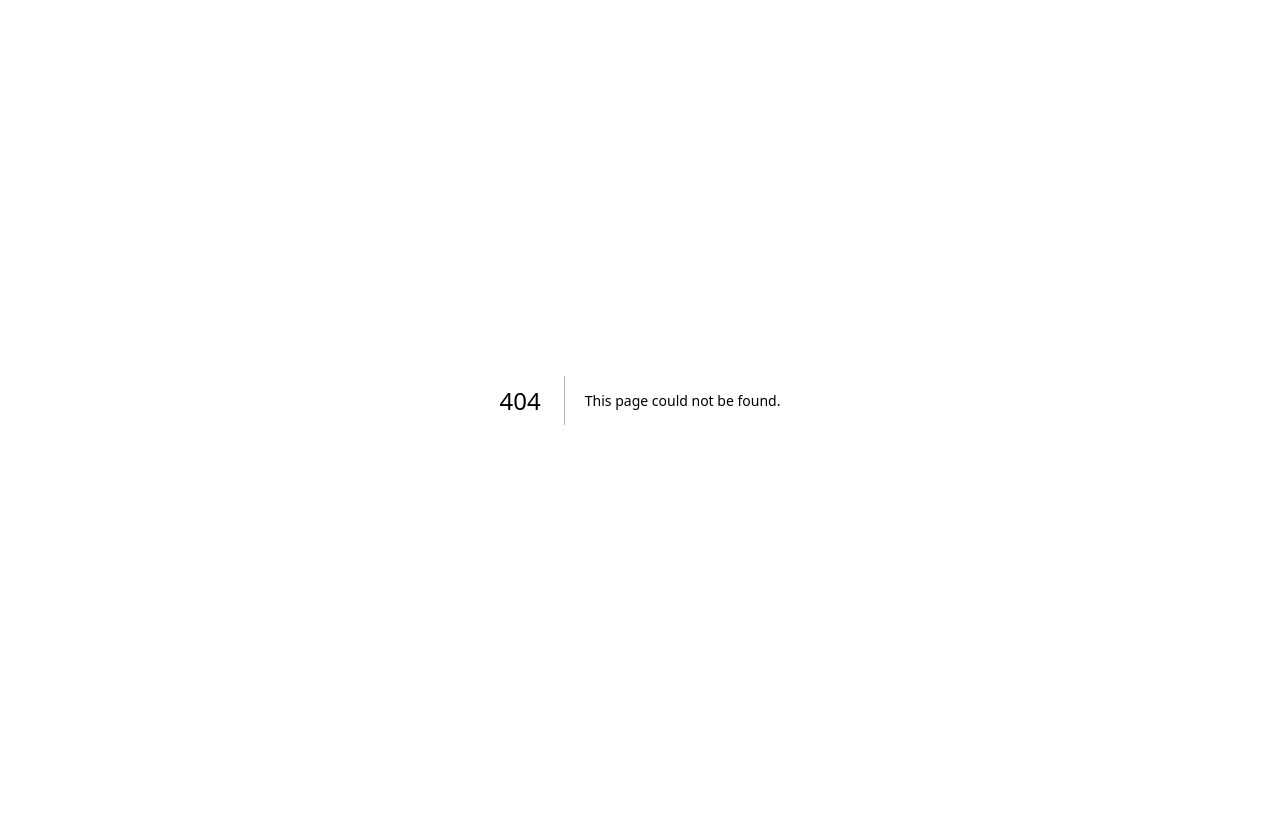
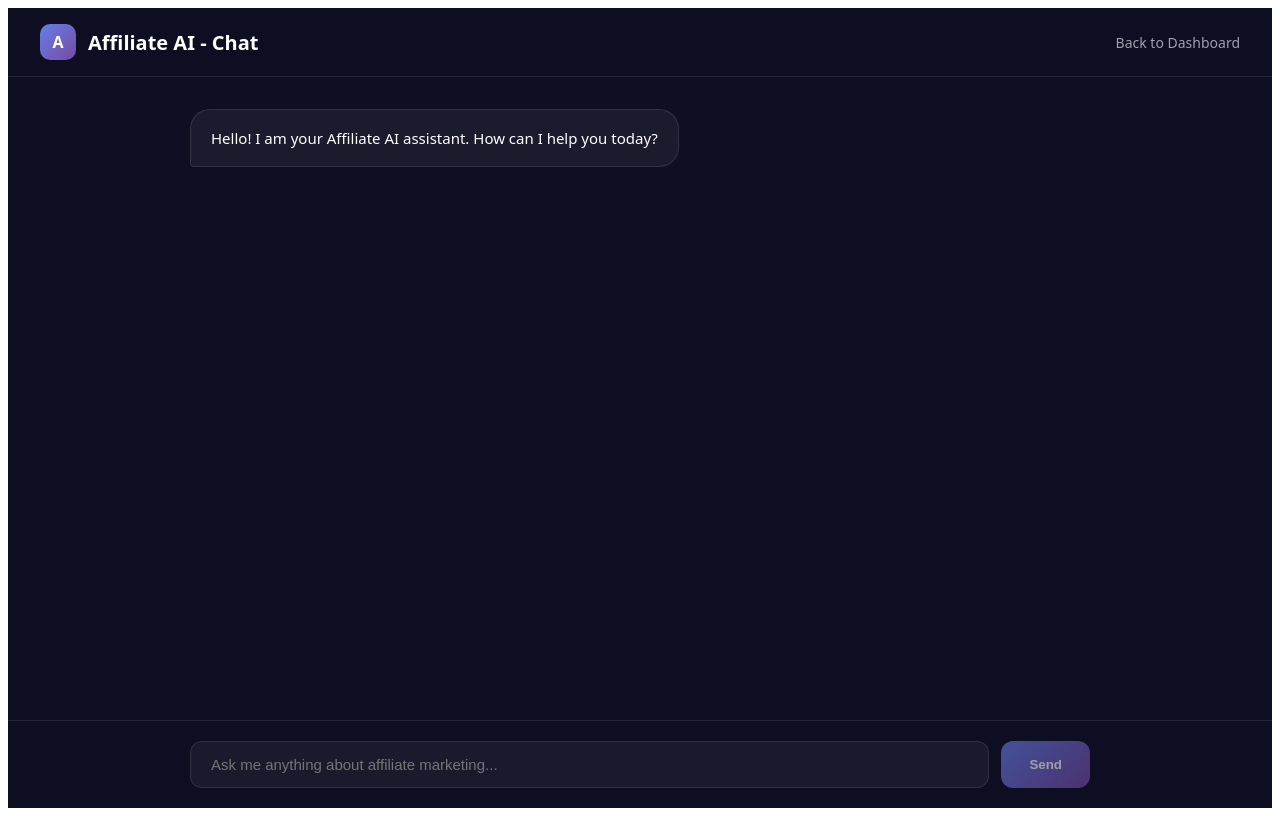
Before and after one commit to imegoodluck009-code/-affiliate-ai, a Next.js app: page /chat in a window 1280 px wide. Before the commit this address had no page. Built offline with nearby package versions, Linux system fonts and the light colour scheme.

Commit message:
Add AI chat page and API route

```diff
--- /dev/null
+++ b/app/api/chat/route.ts
@@ -0,0 +1,49 @@
+import { NextResponse } from 'next/server'
+
+export async function POST(request: Request) {
+  try {
+    const { message } = await request.json()
+
+    const response = await fetch('https://api.groq.com/openai/v1/chat/completions', {
+      method: 'POST',
+      headers: {
+        'Authorization': `Bearer ${process.env.GROQ_API_KEY}`,
+        'Content-Type': 'application/json'
+      },
+      body: JSON.stringify({
+        model: 'llama-3.3-70b-versatile',
+        messages: [
+          {
+            role: 'system',
+            content: 'You are an AI assistant for an affiliate marketing platform. Help users with content generation, product recommendations, and marketing strategies.'
+          },
+          {
+            role: 'user',
+            content: message
+          }
+        ],
+        temperature: 0.7,
+        max_tokens: 1024
+      })
+    })
+
+    const data = await response.json()
+
+    if (!response.ok) {
+      return NextResponse.json(
+        { error: data.error?.message || 'AI request failed' },
+        { status: 500 }
+      )
+    }
+
+    return NextResponse.json({
+      reply: data.choices[0].message.content
+    })
+  } catch (error) {
+    console.error('Chat API error:', error)
+    return NextResponse.json(
+      { error: 'Failed to get AI response' },
+      { status: 500 }
+    )
+  }
+}
--- /dev/null
+++ b/app/chat/layout.tsx
@@ -0,0 +1,7 @@
+export default function ChatLayout({
+  children,
+}: {
+  children: React.ReactNode
+}) {
+  return <>{children}</>
+}
--- /dev/null
+++ b/app/chat/page.tsx
@@ -0,0 +1,195 @@
+'use client'
+
+import { useState, useRef, useEffect } from 'react'
+
+interface Message {
+  role: 'user' | 'assistant'
+  content: string
+}
+
+export default function ChatPage() {
+  const [messages, setMessages] = useState<Message[]>([
+    {
+      role: 'assistant',
+      content: 'Hello! I am your Affiliate AI assistant. How can I help you today?'
+    }
+  ])
+  const [input, setInput] = useState('')
+  const [loading, setLoading] = useState(false)
+  const messagesEndRef = useRef<HTMLDivElement>(null)
+
+  const scrollToBottom = () => {
+    messagesEndRef.current?.scrollIntoView({ behavior: 'smooth' })
+  }
+
+  useEffect(() => {
+    scrollToBottom()
+  }, [messages])
+
+  const handleSubmit = async (e: React.FormEvent) => {
+    e.preventDefault()
+    if (!input.trim() || loading) return
+
+    const userMessage = input.trim()
+    setInput('')
+    setMessages(prev => [...prev, { role: 'user', content: userMessage }])
+    setLoading(true)
+
+    try {
+      const res = await fetch('/api/chat', {
+        method: 'POST',
+        headers: { 'Content-Type': 'application/json' },
+        body: JSON.stringify({ message: userMessage })
+      })
+
+      const data = await res.json()
+
+      if (data.error) {
+        setMessages(prev => [...prev, {
+          role: 'assistant',
+          content: 'Sorry, I encountered an error. Please try again.'
+        }])
+      } else {
+        setMessages(prev => [...prev, {
+          role: 'assistant',
+          content: data.reply
+        }])
+      }
+    } catch (err) {
+      setMessages(prev => [...prev, {
+        role: 'assistant',
+        content: 'Sorry, something went wrong. Please try again.'
+      }])
+    } finally {
+      setLoading(false)
+    }
+  }
+
+  return (
+    <div style={{
+      minHeight: '100vh',
+      background: '#0f0f23',
+      color: '#e0e0e0',
+      fontFamily: 'system-ui, sans-serif',
+      display: 'flex',
+      flexDirection: 'column'
+    }}>
+      <nav style={{
+        background: 'rgba(15, 15, 35, 0.9)',
+        backdropFilter: 'blur(20px)',
+        borderBottom: '1px solid rgba(255,255,255,0.1)',
+        padding: '16px 32px',
+        display: 'flex',
+        justifyContent: 'space-between',
+        alignItems: 'center'
+      }}>
+        <div style={{ display: 'flex', alignItems: 'center', gap: '12px' }}>
+          <div style={{
+            width: '36px', height: '36px',
+            background: 'linear-gradient(135deg, #667eea, #764ba2)',
+            borderRadius: '10px',
+            display: 'flex', alignItems: 'center', justifyContent: 'center',
+            fontWeight: 'bold', color: 'white'
+          }}>A</div>
+          <h1 style={{ margin: 0, fontSize: '20px', color: '#fff' }}>Affiliate AI - Chat</h1>
+        </div>
+        <a href="/dashboard" style={{
+          color: '#a0a0b0',
+          textDecoration: 'none',
+          fontSize: '14px'
+        }}>Back to Dashboard</a>
+      </nav>
+
+      <div style={{
+        flex: 1,
+        overflowY: 'auto',
+        padding: '32px',
+        maxWidth: '900px',
+        width: '100%',
+        margin: '0 auto',
+        display: 'flex',
+        flexDirection: 'column',
+        gap: '20px'
+      }}>
+        {messages.map((msg, i) => (
+          <div key={i} style={{
+            alignSelf: msg.role === 'user' ? 'flex-end' : 'flex-start',
+            maxWidth: '80%',
+            padding: '16px 20px',
+            borderRadius: msg.role === 'user' ? '20px 20px 4px 20px' : '20px 20px 20px 4px',
+            background: msg.role === 'user'
+              ? 'linear-gradient(135deg, #667eea, #764ba2)'
+              : 'rgba(255,255,255,0.05)',
+            border: msg.role === 'user' ? 'none' : '1px solid rgba(255,255,255,0.1)',
+            color: 'white',
+            fontSize: '15px',
+            lineHeight: 1.6,
+            whiteSpace: 'pre-wrap'
+          }}>
+            {msg.content}
+          </div>
+        ))}
+        {loading && (
+          <div style={{
+            alignSelf: 'flex-start',
+            padding: '16px 20px',
+            borderRadius: '20px 20px 20px 4px',
+            background: 'rgba(255,255,255,0.05)',
+            border: '1px solid rgba(255,255,255,0.1)',
+            color: '#a0a0b0'
+          }}>
+            Thinking...
+          </div>
+        )}
+        <div ref={messagesEndRef} />
+      </div>
+
+      <div style={{
+        borderTop: '1px solid rgba(255,255,255,0.1)',
+        padding: '20px 32px',
+        background: 'rgba(15, 15, 35, 0.9)'
+      }}>
+        <form onSubmit={handleSubmit} style={{
+          maxWidth: '900px',
+          margin: '0 auto',
+          display: 'flex',
+          gap: '12px'
+        }}>
+          <input
+            type="text"
+            value={input}
+            onChange={e => setInput(e.target.value)}
+            placeholder="Ask me anything about affiliate marketing..."
+            disabled={loading}
+            style={{
+              flex: 1,
+              padding: '14px 20px',
+              borderRadius: '12px',
+              border: '1px solid rgba(255,255,255,0.1)',
+              background: 'rgba(255,255,255,0.05)',
+              color: 'white',
+              fontSize: '15px',
+              outline: 'none'
+            }}
+          />
+          <button
+            type="submit"
+            disabled={loading || !input.trim()}
+            style={{
+              padding: '14px 28px',
+              borderRadius: '12px',
+              border: 'none',
+              background: 'linear-gradient(135deg, #667eea, #764ba2)',
+              color: 'white',
+              fontWeight: 'bold',
+              cursor: 'pointer',
+              opacity: loading || !input.trim() ? 0.6 : 1
+            }}
+          >
+            Send
+          </button>
+        </form>
+      </div>
+    </div>
+  )
+}
```
